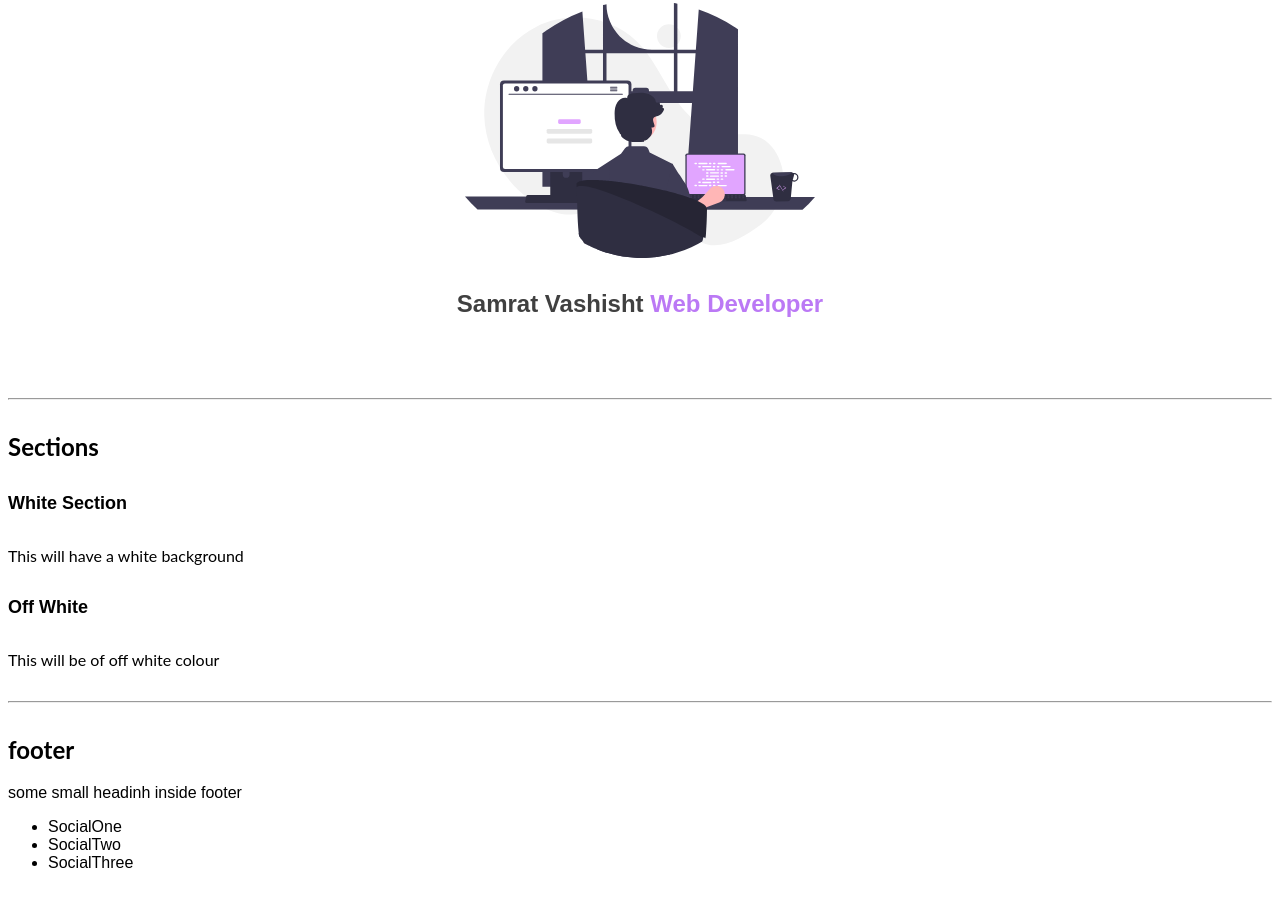
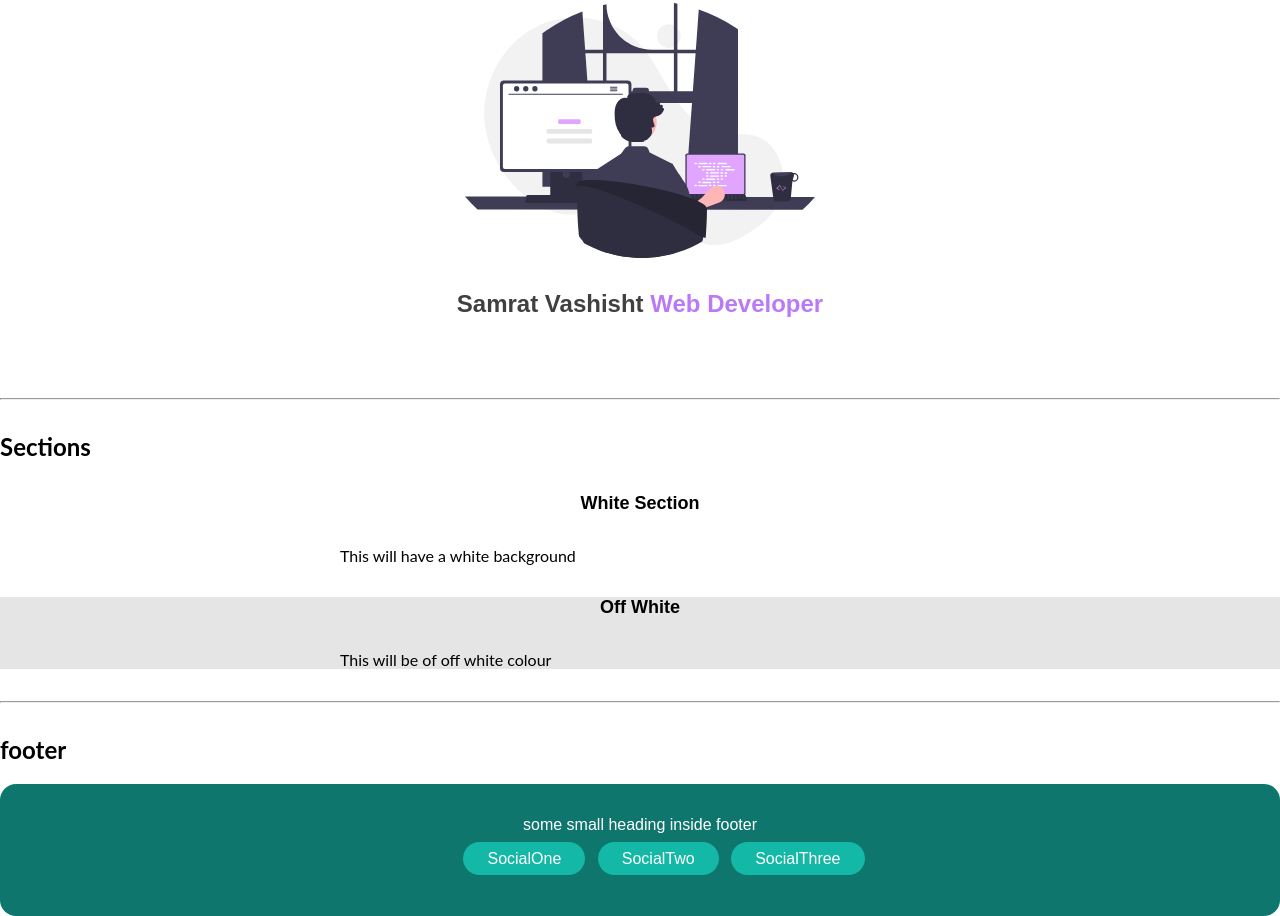
Before and after one commit to SxmrxtV/Samrat-site-one, a plain HTML site: page index.html in a window 1280 px wide. Shown: the part 1735-2651 px from the top of the page. Before the commit the page ends 2623 px from the top, so only its background shows below. Drawn offline with Linux system fonts and the light colour scheme.

Commit message:
UPDATE: component library ready

```diff
--- a/index.html
+++ b/index.html
@@ -88,29 +88,34 @@
     <hr>
 
     <h2>Sections</h2>
-    <section>
-        <h3>White Section</h3>
-        <p>This will have a white background</p>
+    <section class="sections">
+        <div class="container container-center">
+            <h3>White Section</h3>
+            <p>This will have a white background</p>
+        </div>
     </section>
 
 
-    <section>
-        <h3>Off White</h3>
-        <p>This will be of off white colour</p>
+    <section class="sections ow">
+        <div class="container container-center">
+            <h3>Off White</h3>
+            <p>This will be of off white colour</p>
+        </div>
     </section>
 
     <hr>
 
     <h2>footer</h2>
 
-    <footer>
-        <div>
-            some small headinh inside footer
+    <footer class="footer">
+        <div class="footer-header">
+            some small heading inside footer
         </div>
-        <ul>
-            <li>SocialOne</li>
-            <li>SocialTwo</li>
-            <li>SocialThree</li>
+        <ul class="list-non-bullet">
+            <li class="list-item-inline"><a class="link" href="">SocialOne</a></li>
+            <li class="list-item-inline"><a class="link" href="">SocialTwo</a></li>
+            <li class="list-item-inline"><a class="link" href="">SocialThree</a></li>
+
         </ul>
     </footer>
 
--- a/styles.css
+++ b/styles.css
@@ -1,18 +1,14 @@
-<style>
-  @import url('https://fonts.googleapis.com/css2?family=Lato:ital,wght@1,100&family=Oswald:wght@400;700&display=swap');
+<style>@import url('https://fonts.googleapis.com/css2?family=Lato:ital,wght@1,100&family=Oswald:wght@400;700&display=swap');
 
-</style>
+</style><style>@import url('https://fonts.googleapis.com/css2?family=Lato:ital,wght@1,100&family=Oswald:wght@400;700&display=swap');
 
-<style>
-  @import url('https://fonts.googleapis.com/css2?family=Lato:ital,wght@1,100&family=Oswald:wght@400;700&display=swap');
-</style>
-
-:root {
+</style>:root {
     --primaryColor: #14b8a6;
 }
 
 body {
     font-family: 'Oswald', sans-serif;
+    margin: auto;
 }
 
 hr {
@@ -22,28 +18,36 @@ hr {
 h1 {
     font-family: 'Oswald', sans-serif;
 }
+
 p {
     font-family: 'Lato', sans-serif;
 }
+
 small {
     font-family: 'Lato', sans-serif;
 }
+
 h2 {
     font-family: 'Lato', sans-serif;
 }
+
 h3 {
     font-size: large;
     margin: 2rem 0rem;
 }
+
 .container {
     padding-left: 1rem;
-    padding-right: 1rem;;
+    padding-right: 1rem;
+    ;
 }
+
 .container-center {
     max-width: 600px;
     margin: auto;
     padding-left: 1rem;
 }
+
 .link {
     text-decoration: none;
     border-radius: 5rem;
@@ -52,16 +56,19 @@ h3 {
     background-color: #14b8a6;
     color: white;
 }
+
 .link-primary {
-    background-color:#14b8a6;
+    background-color: #14b8a6;
     border-radius: 0.5rem;
     color: white;
 }
+
 .link-secondary {
-    color:white;
+    color: white;
     border-radius: 0.5rem;
     border: 1px solid #14b8a6;
 }
+
 /* look into BEM naming convention for CSS */
 
 /**  Lists **/
@@ -73,7 +80,7 @@ h3 {
     display: inline;
     background-color: #14b8a6;
     border-radius: 5rem;
-    color:white;
+    color: white;
     padding: 0.5rem 0.5rem;
     margin-left: 0.5rem;
 }
@@ -82,14 +89,16 @@ h3 {
     font-size: larger;
     margin: 2rem 0rem;
 }
+
 /* Navigation */
 
 .nav {
-    background-color:#0f766e ;
+    background-color: #0f766e;
     border-radius: 1rem;
     block-size: 5rem;
     color: white;
 }
+
 .new-brand {
     font-weight: bold;
     background-color: #0f766e;
@@ -98,6 +107,7 @@ h3 {
     margin: 0rem 2rem;
     color: white;
 }
+
 .nav.link {
     color: white;
 }
@@ -122,14 +132,34 @@ h3 {
     display: block;
     margin: auto;
 }
+
 .coder-heading {
     font-size: 1.5rem;
-    color:#404040 ;
+    color: #404040;
     padding-top: 1rem;
     text-align: center;
 }
+
 .heading-inverted {
     color: #bb79f5;
 }
 
 /** Sections **/
+.section {
+    padding: 2rem;
+}
+.sections h3 {
+    text-align: center;
+}
+.ow {
+    background-color: #e5e5e5;
+}
+
+/* footer */
+.footer {
+    background-color: #0f766e;
+    padding: 2rem 1rem;
+    text-align: center;
+    color: white;
+    border-radius: 1rem;
+}
```
